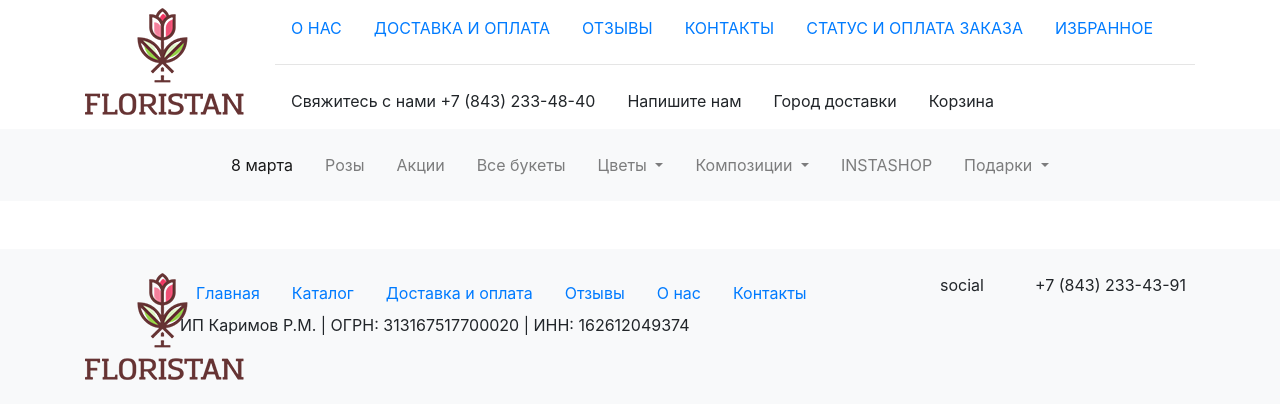
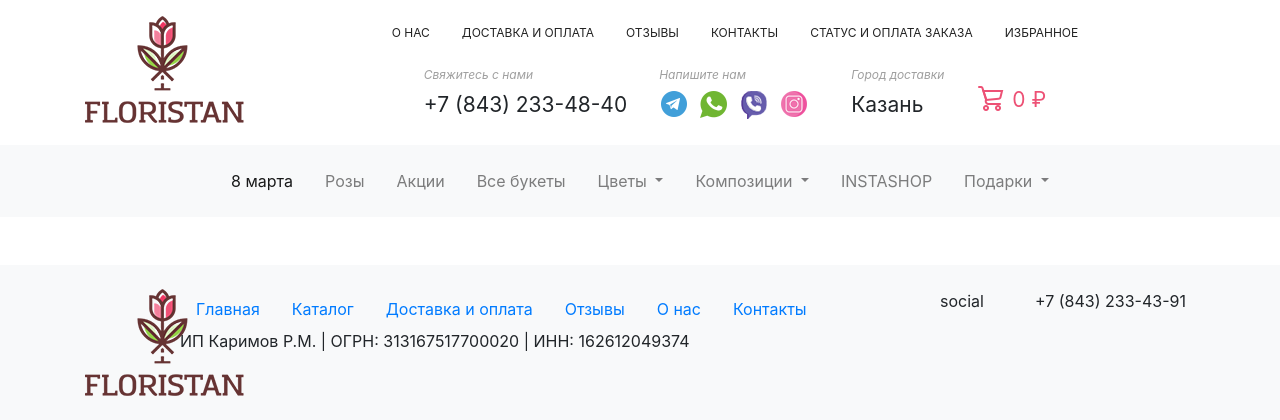
Before and after one commit to Safintim/flower-shop, a Django app: page / in a window 1280 px wide. Shown: the top 420 px of the page. Run offline with Django 3.2, Linux system fonts and the light colour scheme; some libraries are stand-ins or nearby versions.

Commit message:
Add styles for header

```diff
--- a/static/css/base.css
+++ b/static/css/base.css
@@ -0,0 +1,67 @@
+.nav-header {
+    font-size: 12px;
+}
+
+.nav-header .nav-item a {
+    color: #222;
+    text-transform: uppercase;
+    text-decoration: none;
+}
+.nav-header .nav-item a:hover {
+    outline: 0!important;
+    text-decoration: underline;
+    color: #f23a70;
+}
+
+.header-contacts .label {
+    font-size: 12px;
+    color: #9f9f9f;
+    font-style: italic;
+    margin-bottom: 5px;
+}
+
+.header-contacts .contact {
+    font-size: 21px;
+}
+
+.header-contacts .icons a {
+    width: 30px;
+    height: 30px;
+    background: url('/static/images/icons.png') -450px -240px;
+    text-indent: -9999px;
+    display: block;
+    margin-right: 10px;
+}
+
+.header-contacts .icons .whatsapp {
+    background-position: -450px -210px;
+}
+
+.header-contacts .icons .viber {
+    background-position: -450px -270px;
+}
+
+.header-contacts .icons .instagram {
+    background-position: -510px -240px;
+}
+
+.header-contacts .cart {
+    font-size: 21px;
+    text-decoration: none;
+    color: #ed5175;
+    position: relative;
+    padding-left: 36px;
+    top: 18px;
+    height: 27px;
+}
+
+.header-contacts .cart:after {
+    width: 30px;
+    height: 30px;
+    content: '';
+    position: absolute;
+    left: 0;
+    top: 50%;
+    margin-top: -16px;
+    background: url('/static/images/icons.png') -480px -210px;
+}
--- a/templates/header.html
+++ b/templates/header.html
@@ -1,14 +1,14 @@
 {% load static %}
 
-<div class="container my-2">
+<div class="container my-3 header">
     <div class="row">
         <div class="col-2">
             <img src="{% static 'images/logo.png' %}" alt="logo">
         </div>
-        <div class="col-10">
-            <div class="row">
-                <div class="col">
-                    <ul class="nav">
+        <div class="col-10 d-flex flex-column align-self-center">
+            <div class="row mb-2">
+                <div class="col d-flex justify-content-center">
+                    <ul class="nav nav-header">
                         <li class="nav-item">
                             <a class="nav-link active" href="#">О НАС</a>
                         </li>
@@ -30,30 +30,40 @@
                     </ul>
                 </div>
             </div>
-            <hr>
             <div class="row">
-                <div class="col">
-                    <ul class="nav">
+                <div class="col d-flex justify-content-center">
+                    <ul class="nav header-contacts">
                         <li class="nav-item">
-                        <span class="nav-link">
-                            Свяжитесь с нами
-                            +7 (843) 233-48-40
-                        </span>
+                            <div class="nav-link">
+                                <div class="label">Свяжитесь с нами</div>
+                                <div class="contact">+7 (843) 233-48-40</div>
+                            </div>
                         </li>
                         <li class="nav-item">
-                        <span class="nav-link">
-                            Напишите нам
-                        </span>
+                            <div class="nav-link">
+                                <div class="label">Напишите нам</div>
+                                <div class="icons d-flex justify-content-center">
+                                    <a href="" class="telegram"></a>
+                                    <a href="" class="whatsapp"></a>
+                                    <a href="" class="viber"></a>
+                                    <a href="" class="instagram"></a>
+                                </div>
+                            </div>
                         </li>
                         <li class="nav-item">
-                        <span class="nav-link">
-                            Город доставки
-                        </span>
+                            <div class="nav-link">
+                                <div class="label">
+                                    Город доставки
+                                </div>
+                                <div class="contact">Казань</div>
+                            </div>
                         </li>
                         <li class="nav-item">
-                        <span class="nav-link">
-                            Корзина
-                        </span>
+                            <div class="nav-link">
+                                <a class="cart " href="">
+                                    <span class="">0 ₽</span>
+                                </a>
+                            </div>
                         </li>
                     </ul>
                 </div>
```
Also changed, not shown: static/images/icons.png (added).
